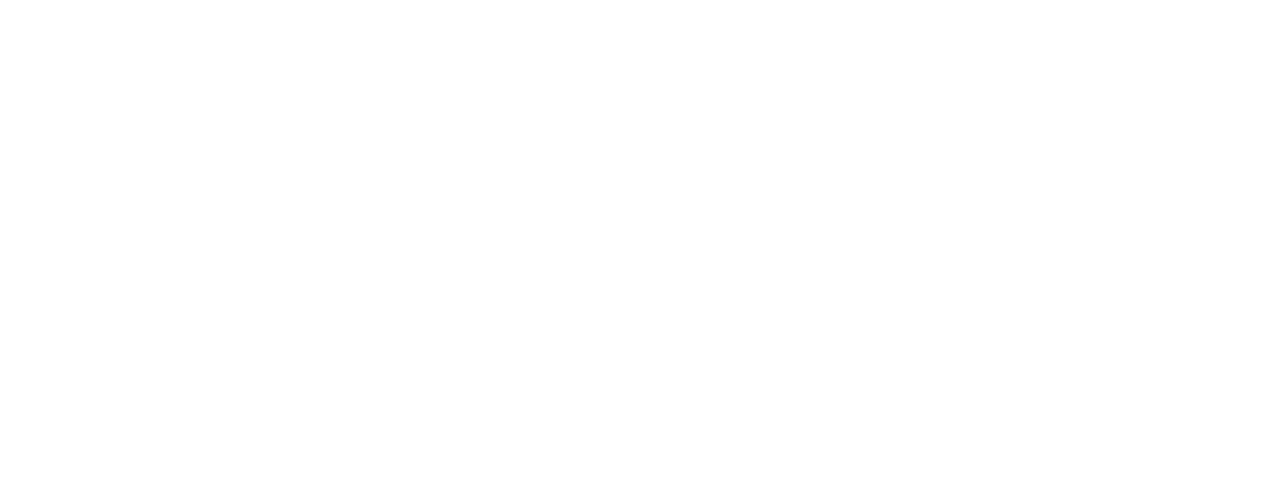
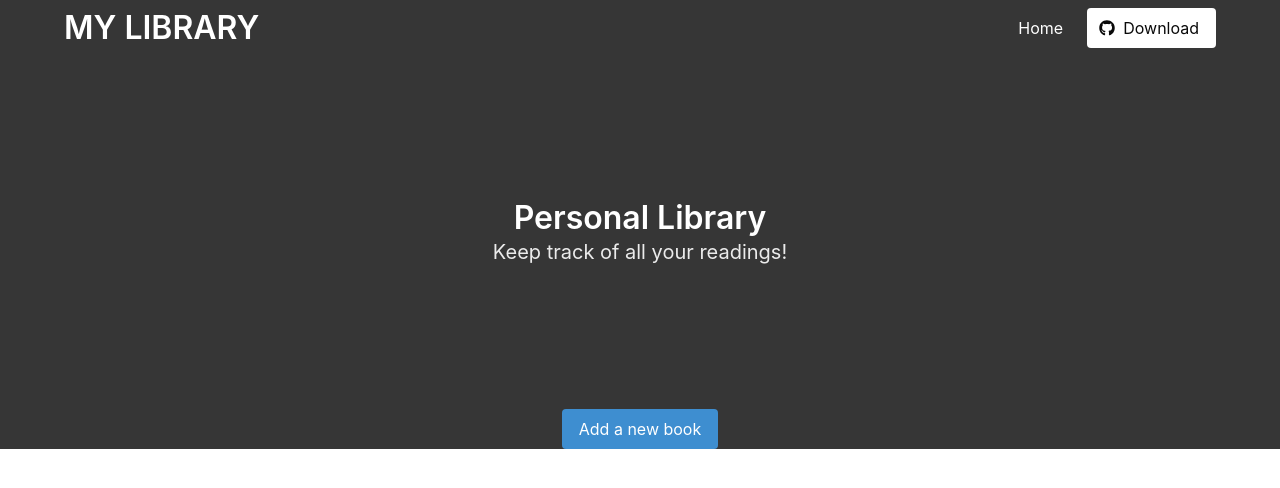
Before and after one commit to mariobarrioss/library, a plain HTML site: page index.html in a window 1280 px wide. Drawn offline with nearby package versions, Linux system fonts and the light colour scheme.

Commit message:
Add hero section

```diff
--- a/index.html
+++ b/index.html
@@ -8,5 +8,57 @@
     <script defer src="https://use.fontawesome.com/releases/v5.3.1/js/all.js"></script>
   </head>
   <body>
+    <section class="hero is-dark is-medium">
+      <div class="hero-head">
+        <nav class="navbar">
+          <div class="container">
+            <div class="navbar-brand">
+              <a class="navbar-item" href="#">
+                <h1 class="title is-bold">MY LIBRARY</h1>
+              </a>
+              <span class="navbar-burger burger" data-target="navbarMenuHeroA">
+                <span></span>
+                <span></span>
+                <span></span>
+              </span>
+            </div>
+            <div id="navbarMenuHeroA" class="navbar-menu">
+              <div class="navbar-end">
+                <a class="navbar-item" href="#">
+                  Home
+                </a>
+                <span class="navbar-item">
+                  <a class="button is-black is-inverted" href="https://github.com/mariobarrioss/library">
+                    <span class="icon">
+                      <i class="fab fa-github"></i>
+                    </span>
+                    <span>Download</span>
+                  </a>
+                </span>
+              </div>
+            </div>
+          </div>
+        </nav>
+      </div>
+
+      <div class="hero-body">
+        <div class="container has-text-centered">
+          <h1 class="title">
+            Personal Library
+          </h1>
+          <h2 class="subtitle">
+            Keep track of all your readings!
+          </h2>
+        </div>
+      </div>
+
+      <div class="hero-foot">
+        <nav class="tabs">
+          <div class="container has-text-centered">
+            <button id="new-book-btn" class="button is-info">Add a new book</button>
+          </div>
+        </nav>
+      </div>
+    </section>
   </body>
 </html>
```
